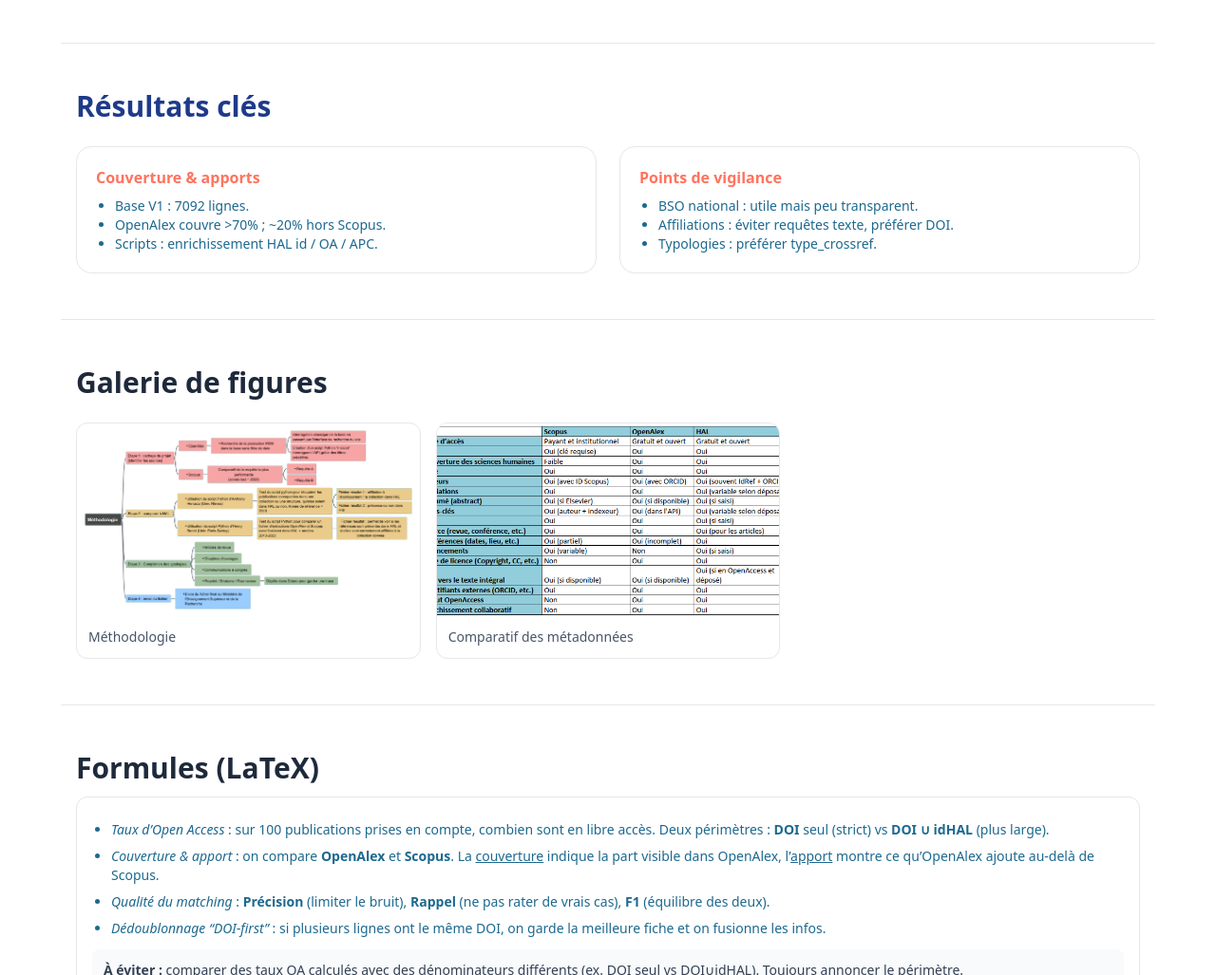
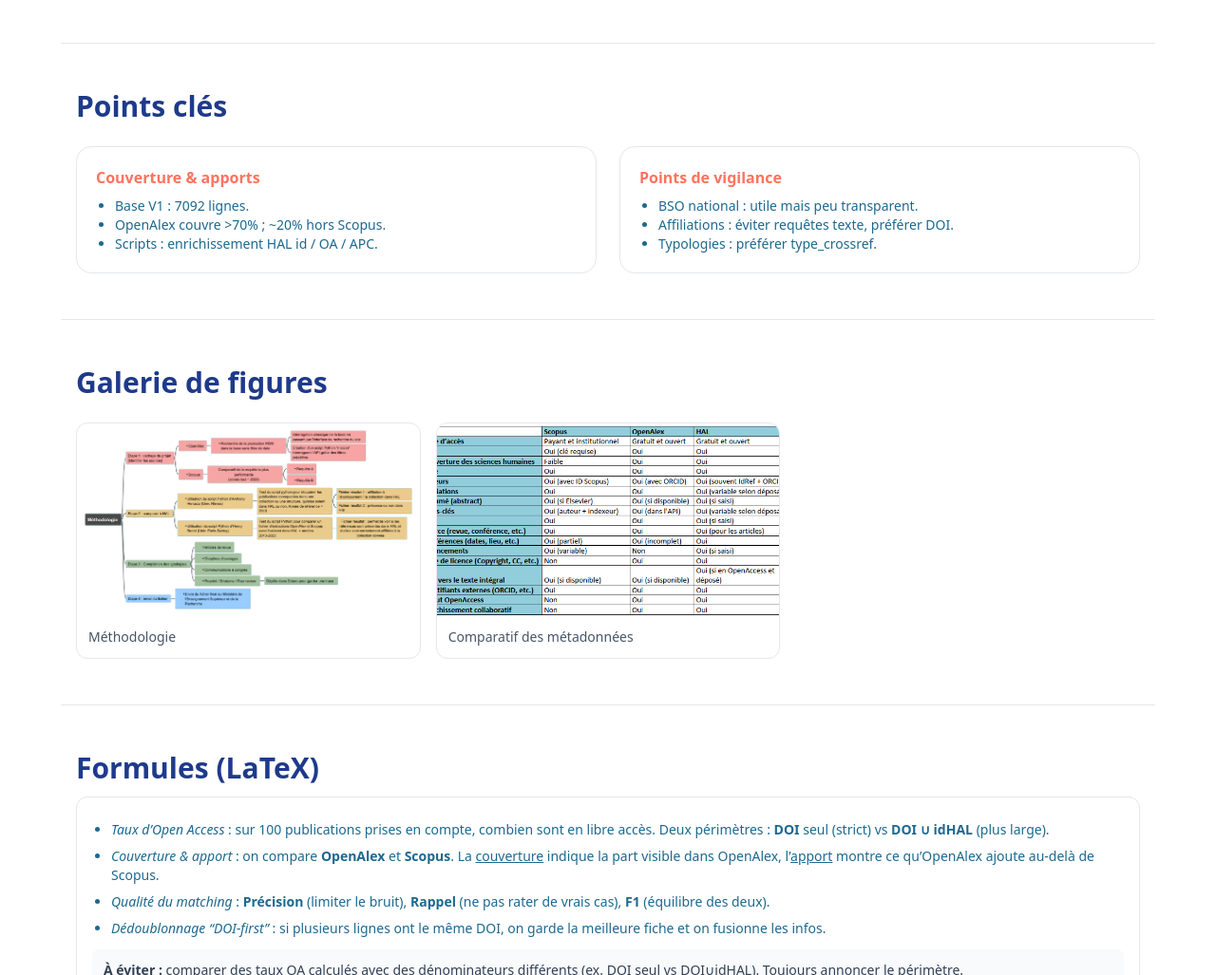
Before and after one commit to justinebo-hub/designinfo25, a plain HTML site: page index.html in a window 1280 px wide. Shown: the part 2288-3315 px from the top of the page at 95% size. Drawn offline with nearby package versions, Linux system fonts and the light colour scheme.

Commit message:
Update index.html

```diff
--- a/index.html
+++ b/index.html
@@ -277,7 +277,7 @@
 
     <!-- ======================= RESULTATS ======================= -->
     <section id="resultats" class="max-w-6xl mx-auto px-4 py-12 border-t dark:border-slate-700">
-      <h2 class="text-2xl md:text-3xl font-semibold text-brand-800 dark:text-brand-200">Résultats clés</h2>
+      <h2 class="text-2xl md:text-3xl font-semibold text-brand-800 dark:text-brand-200">Points clés</h2>
       <div class="mt-6 grid md:grid-cols-2 gap-6">
         <article class="p-5 border rounded-2xl dark:border-slate-700">
           <h3>Couverture & apports</h3>
@@ -300,7 +300,7 @@
 
     <!-- ======================= VISUALISATIONS ======================= -->
     <section id="visualisations" class="max-w-6xl mx-auto px-4 py-12 border-t dark:border-slate-700">
-      <h2 class="text-2xl md:text-3xl font-semibold">Galerie de figures</h2>
+    <h2 class="text-2xl md:text-3xl font-semibold text-brand-800 dark:text-brand-200">Galerie de figures</h2>
       <div class="mt-6 grid sm:grid-cols-2 lg:grid-cols-3 gap-4">
         <figure class="group relative border rounded-xl overflow-hidden cursor-zoom-in dark:border-slate-700"
                 data-full="figures/figure2_methodo_mindmap.png"
@@ -322,8 +322,7 @@
 
     <!-- ======================= LATEX ======================= -->
     <section id="latex" class="max-w-6xl mx-auto px-4 py-12 border-t dark:border-slate-700 mathjax-process">
-      <h2 class="text-2xl md:text-3xl font-semibold">Formules (LaTeX)</h2>
-
+  <h2 class="text-2xl md:text-3xl font-semibold text-brand-800 dark:text-brand-200">Formules (LaTeX)</h2>
       <div class="mt-3 p-4 border rounded-xl text-sm text-slate-700 dark:text-slate-300 dark:border-slate-700">
         <ul class="mt-2 space-y-2 list-disc pl-5">
           <li><em>Taux d’Open Access</em> : sur 100 publications prises en compte, combien sont en libre accès. Deux périmètres : <strong>DOI</strong> seul (strict) vs <strong>DOI ∪ idHAL</strong> (plus large).</li>
```
